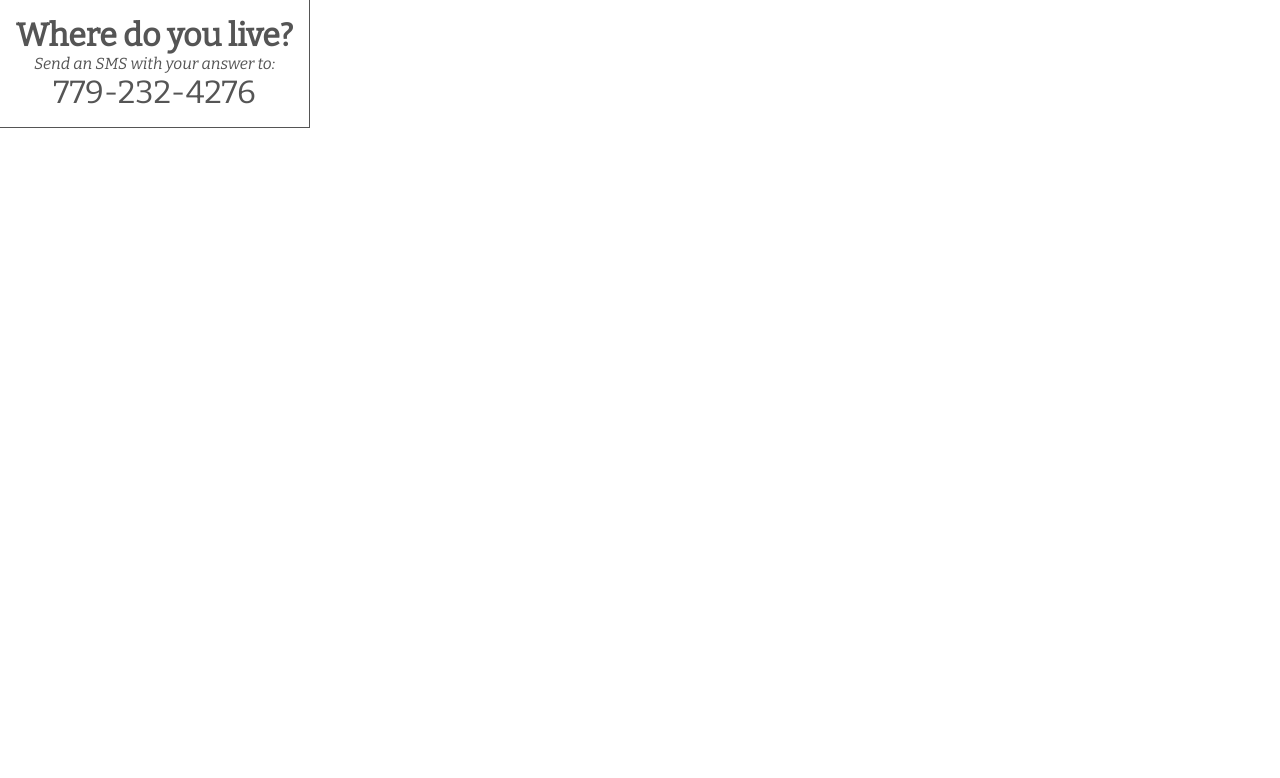
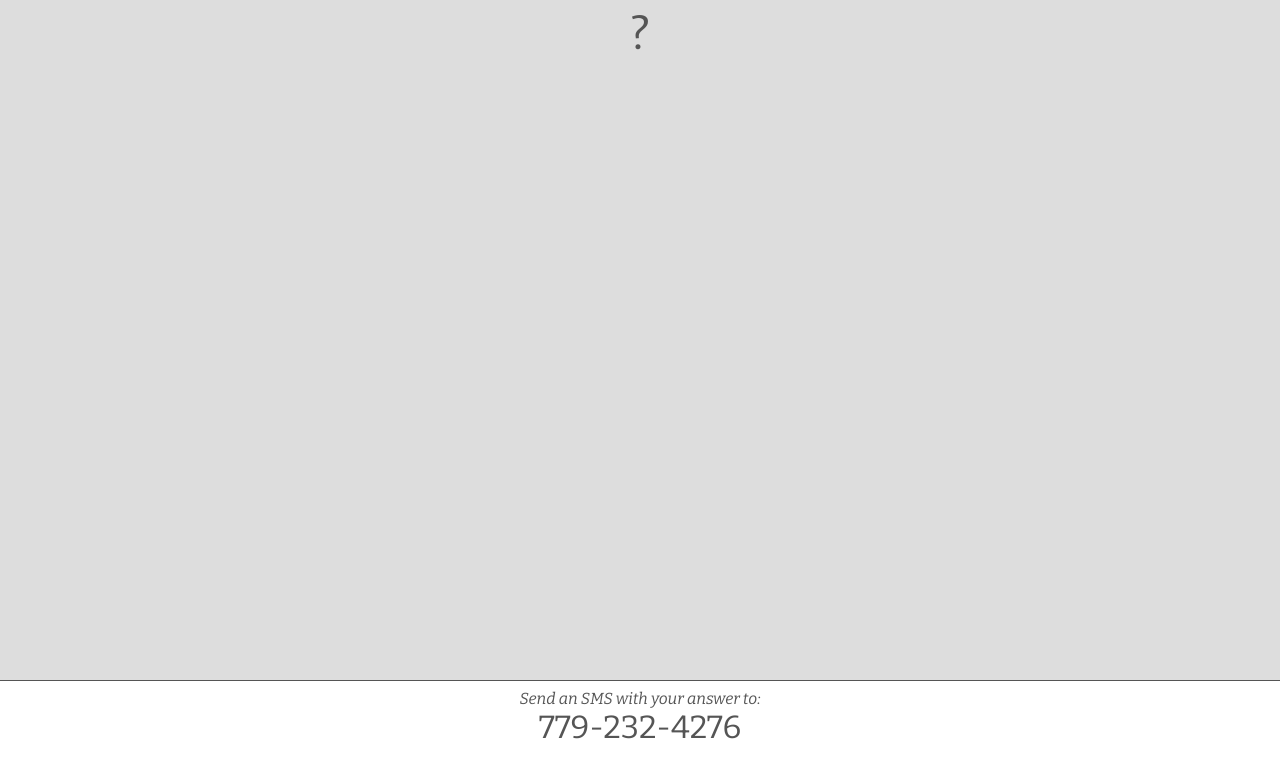
Before and after one commit to lealbaugh/bangbanggamesjs, a website: page public/query.html in a window 1280 px wide. Drawn offline with nearby package versions, Linux system fonts and the light colour scheme; some packages are replaced by stand-ins of ours; no server answers.

Commit message:
CSS for query pages.

```diff
--- a/public/query.html
+++ b/public/query.html
@@ -2,27 +2,59 @@
 <html>
 <head>
     <meta http-equiv="Content-Type" content="text/html; charset=iso-8859-1"/>
-    <title>Where?</title>
+    <title>?</title>
     <link href='http://fonts.googleapis.com/css?family=Bitter:400,400italic' rel='stylesheet' type='text/css'>
     <style type="text/css">
-      html { height: 100% }
-      body { height: 100%; margin: 0; padding: 0; color:#555555; font-family: 'Bitter', Courier, serif; text-align: center}
-      #map-canvas {width: 100%; height: 100%; position: absolute; top:0px;}
-      #instructions {position:absolute; top:0px; background-color: white; z-index: 1000; padding:1em; border-right: 1px solid #555555; border-bottom: 1px solid #555555}
-      h1 {padding:0px; margin:0px; font-size: 2em}
+      html { box-sizing: border-box; height: 100%; padding:0px;}
+      body { box-sizing: border-box; padding:0px; height: 100%; margin: 0 auto; color:#555555; font-family: 'Bitter', Courier, serif; text-align: center;}
       .phonenumber {text-align: center; font-size: 2em; text-align: center; width: 100%}
+      #wrap {
+        box-sizing: border-box;
+        height: 85%;
+        overflow: hidden;
+        background-color: #dddddd
+      }
+      #instructions {
+        box-sizing: border-box;
+        width: 100%;
+        padding: 8px;
+        background-color: #ffffff;
+        border-top: 1px solid #555555;
+      }
+      #query {
+        box-sizing: border-box;
+        font-size: 3em;
+        margin-top: 4px;
+      }
+      #answers {
+        box-sizing: border-box;
+        font-size: 2em;
+        overflow: hidden;
+        margin: 0 1.5em;
+        height:100%;
+      }
     </style>
     <script type="text/javascript"
         src="http://cdnjs.cloudflare.com/ajax/libs/socket.io/0.9.16/socket.io.min.js"></script>
-    <script type="text/javascript"
-        src="https://maps.googleapis.com/maps/api/js?sensor=false"></script>
     <script type="text/javascript">
+        var socket;
+        var initialized = false;
+        var queryspace;
+        var answerspace;
+
+        window.onload = function() {
+          socket = io.connect();
+
+          queryspace = document.getElementById('query');
+          answerspace = document.getElementById('answers');
+
+          console.log(queryspace);
           socket.on("connect", function(data) {
-          if (!initializedMap) {
+            if (!initialized) {
               socket.emit("join", "query");
               // Rooms are joined up on the server side, so send a request to join us to "query"
-            socket.emit("message", "requestinggeocodes");
-            initializedMap = true;
+              socket.emit("message", "requestingquery");
+              initialized = true;
             }
           })
 
@@ -32,19 +64,32 @@
 
           socket.on('query', function(data){
               console.log("Query is "+data);
+              queryspace.innerHTML=data;
               //Put Query as H1
           });
 
           socket.on('answer', function(data){
-
+              console.log("Answer is "+data);
+              answerspace.innerHTML = "\""+data+"\" "+answerspace.innerHTML;
               //Append answer to answers list
           });
+        };
+
+
     </script>
 </head>
 <body>
-<div id="map-canvas"></div>
-
-<div id="instructions"><h1>Where do you live?</h1><i>Send an SMS with your answer to:</i><div class="phonenumber">779-232-4276</span></div>
-
+  <div id="wrap">
+    <div id="query">
+      ?
+    </div>
+    <div id="answers"></div>
+  </div>
+<div id="instructions">
+  <i>Send an SMS with your answer to:</i>
+  <div class="phonenumber">
+    779-232-4276
+  </div>
+</div>
 </body>
 </html>
```
Also changed, not shown: public/map.html (+1 -1 lines). Lines whose indentation alone changed are shown as unchanged.
